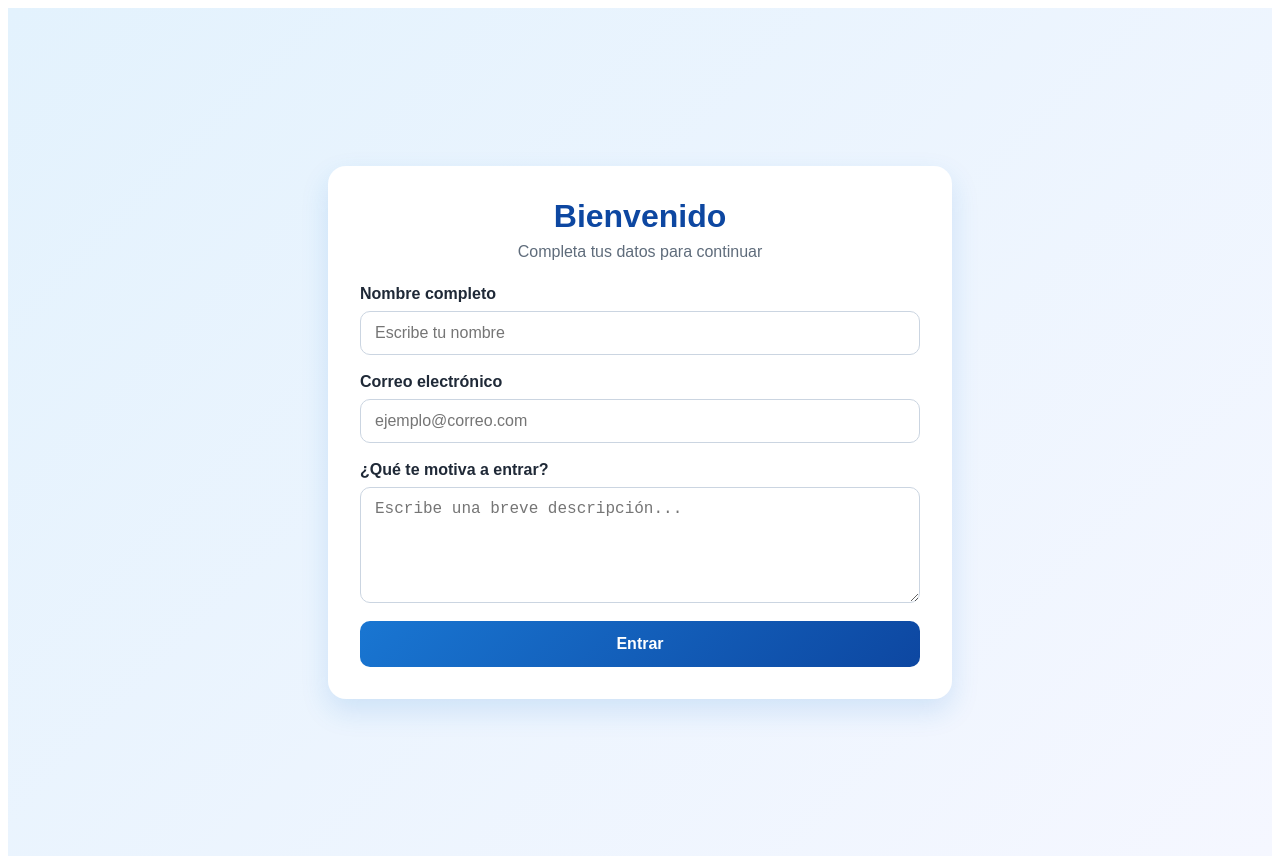
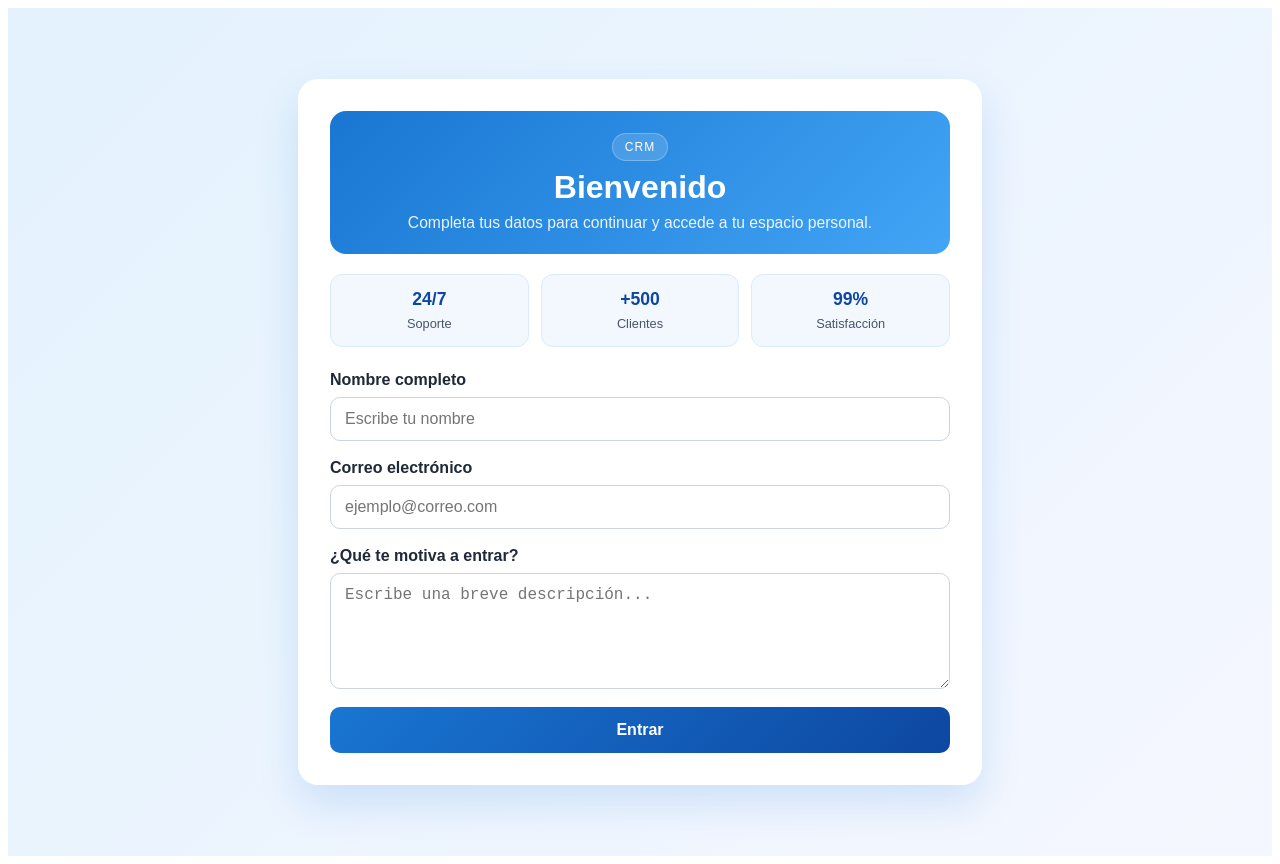
Before and after one commit to sebasmedina267/Sebastian, an Angular app: page / in a window 1280 px wide. Built offline with nearby package versions, Linux system fonts and the light colour scheme.

Commit message:
Cambios varios

```diff
--- a/src/app/bienvenida/bienvenida.css
+++ b/src/app/bienvenida/bienvenida.css
@@ -10,23 +10,73 @@
 
 .welcome-card {
   width: 100%;
-  max-width: 560px;
+  max-width: 620px;
   background: #ffffff;
-  border-radius: 18px;
-  box-shadow: 0 12px 28px rgba(25, 118, 210, 0.15);
+  border-radius: 20px;
+  box-shadow: 0 18px 40px rgba(25, 118, 210, 0.16);
   padding: 32px;
+}
+
+.hero-banner {
+  background: linear-gradient(135deg, #1976d2, #42a5f5);
+  border-radius: 16px;
+  padding: 22px 20px;
+  margin-bottom: 20px;
+  color: white;
+  text-align: center;
+}
+
+.badge {
+  display: inline-block;
+  background: rgba(255, 255, 255, 0.15);
+  border: 1px solid rgba(255, 255, 255, 0.25);
+  border-radius: 999px;
+  padding: 6px 12px;
+  font-size: 12px;
+  letter-spacing: 1px;
+  text-transform: uppercase;
+  margin-bottom: 8px;
 }
 
 h1 {
   margin: 0 0 8px;
   text-align: center;
-  color: #0d47a1;
+  color: white;
+  font-size: 2rem;
 }
 
 .subtitle {
-  margin: 0 0 24px;
+  margin: 0;
   text-align: center;
-  color: #5f6c7b;
+  color: rgba(255, 255, 255, 0.9);
+  font-size: 0.98rem;
+}
+
+.stats-row {
+  display: grid;
+  grid-template-columns: repeat(3, minmax(0, 1fr));
+  gap: 12px;
+  margin-bottom: 24px;
+}
+
+.stat-item {
+  background: #f3f8ff;
+  border: 1px solid #dbeafe;
+  border-radius: 12px;
+  padding: 14px 10px;
+  text-align: center;
+}
+
+.stat-item strong {
+  display: block;
+  color: #0d47a1;
+  font-size: 1.1rem;
+  margin-bottom: 4px;
+}
+
+.stat-item span {
+  color: #475569;
+  font-size: 0.8rem;
 }
 
 form {
@@ -94,3 +144,13 @@ button:hover {
   color: #1b5e20;
   font-weight: 600;
 }
+
+@media (max-width: 480px) {
+  .stats-row {
+    grid-template-columns: 1fr;
+  }
+
+  .welcome-card {
+    padding: 24px 18px;
+  }
+}
--- a/src/app/bienvenida/bienvenida.html
+++ b/src/app/bienvenida/bienvenida.html
@@ -1,7 +1,25 @@
 <div class="container">
   <div class="welcome-card">
-    <h1>Bienvenido</h1>
-    <p class="subtitle">Completa tus datos para continuar</p>
+    <div class="hero-banner">
+      <span class="badge">CRM</span>
+      <h1>Bienvenido</h1>
+      <p class="subtitle">Completa tus datos para continuar y accede a tu espacio personal.</p>
+    </div>
+
+    <div class="stats-row">
+      <div class="stat-item">
+        <strong>24/7</strong>
+        <span>Soporte</span>
+      </div>
+      <div class="stat-item">
+        <strong>+500</strong>
+        <span>Clientes</span>
+      </div>
+      <div class="stat-item">
+        <strong>99%</strong>
+        <span>Satisfacción</span>
+      </div>
+    </div>
 
     <form (ngSubmit)="onSubmit()">
       <div class="field-group">
```
